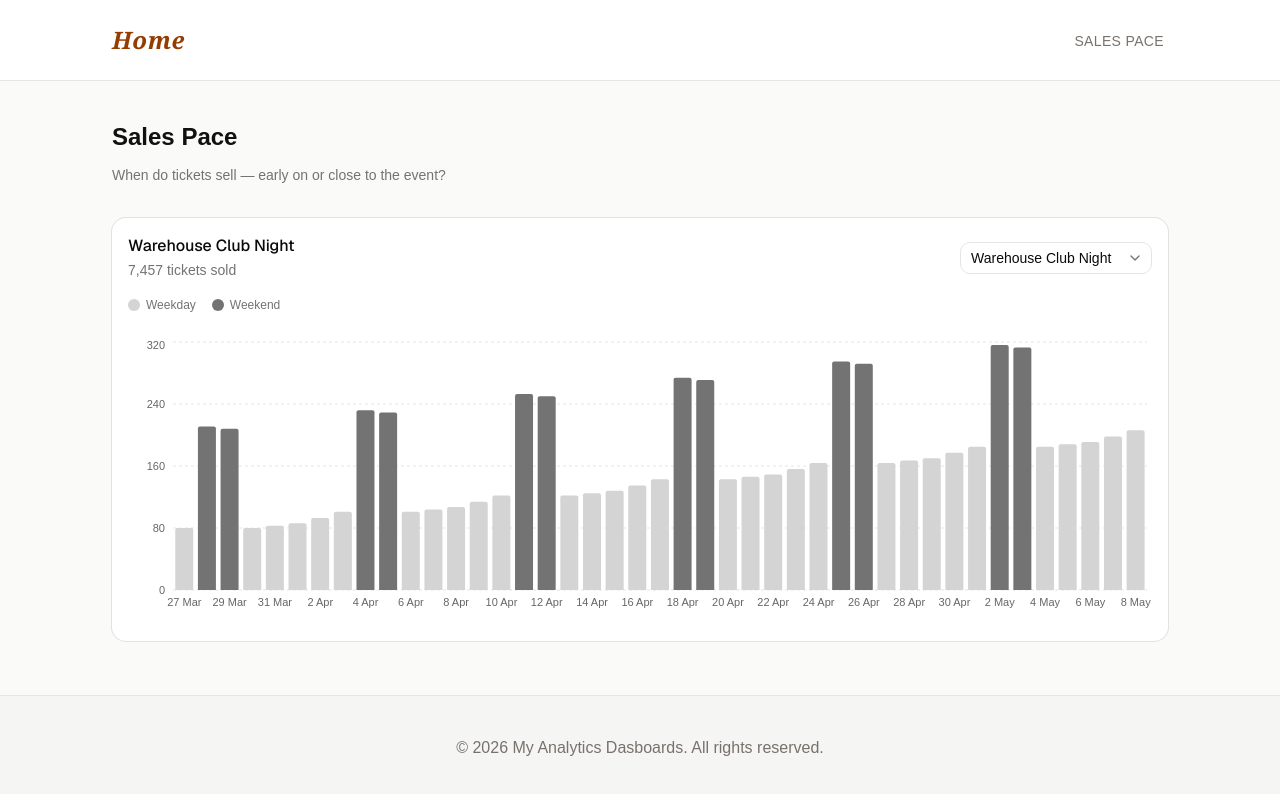
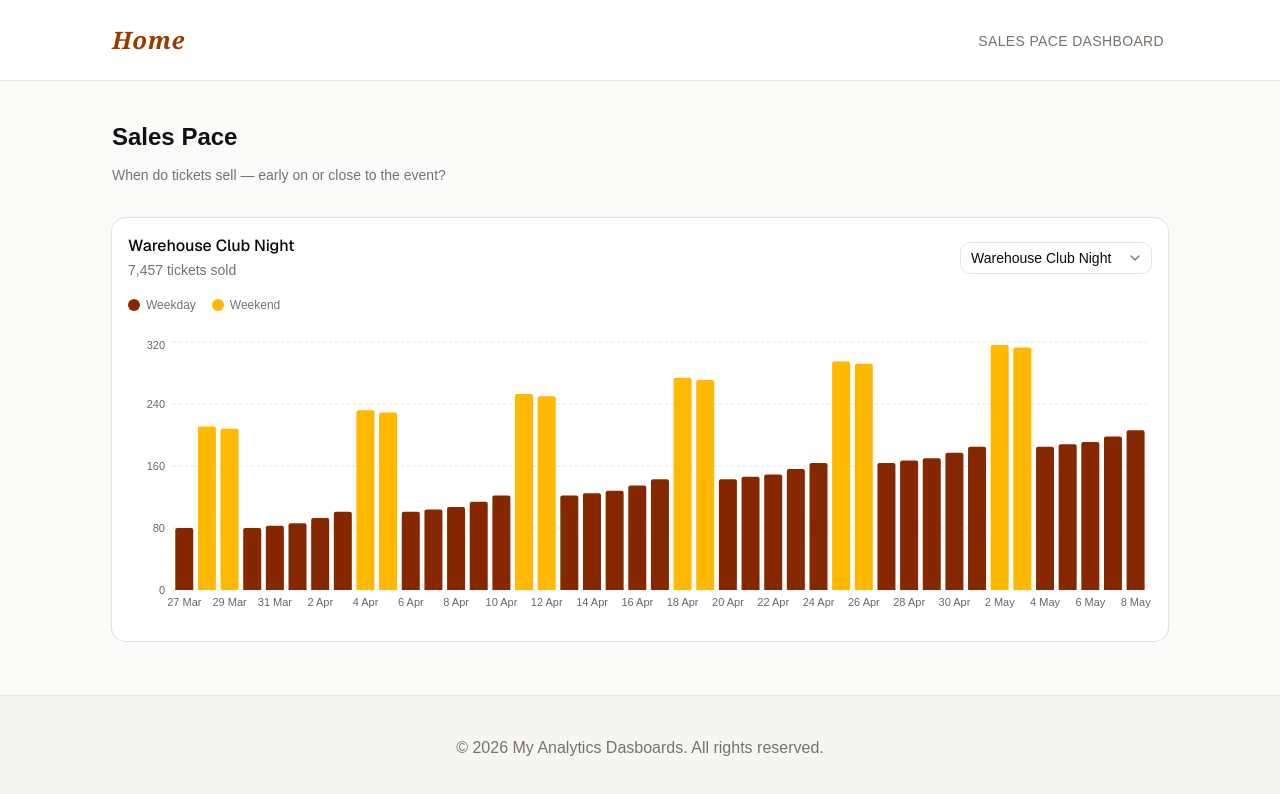
Before and after one commit to ijarquin/fatsoma, a Next.js app: page /dashboard/sales-pace in a window 1280 px wide. Shown: the top 794 px of the page. Built offline with nearby package versions, Linux system fonts and the light colour scheme.

Commit message:
ui: change the application colors

```diff
--- a/app/globals.css
+++ b/app/globals.css
@@ -97,8 +97,8 @@ ul {
   --border: oklch(0.922 0 0);
   --input: oklch(0.922 0 0);
   --ring: oklch(0.708 0 0);
-  --chart-1: oklch(0.87 0 0);
-  --chart-2: oklch(0.556 0 0);
+  --chart-1: oklch(0.416 0.14 44.8);
+  --chart-2: oklch(0.828 0.189 84.0);
   --chart-3: oklch(0.439 0 0);
   --chart-4: oklch(0.371 0 0);
   --chart-5: oklch(0.269 0 0);
@@ -132,8 +132,8 @@ ul {
   --border: oklch(1 0 0 / 10%);
   --input: oklch(1 0 0 / 15%);
   --ring: oklch(0.556 0 0);
-  --chart-1: oklch(0.87 0 0);
-  --chart-2: oklch(0.556 0 0);
+  --chart-1: oklch(0.416 0.14 44.8);
+  --chart-2: oklch(0.828 0.189 84.0);
   --chart-3: oklch(0.439 0 0);
   --chart-4: oklch(0.371 0 0);
   --chart-5: oklch(0.269 0 0);
--- a/app/layout.tsx
+++ b/app/layout.tsx
@@ -38,7 +38,7 @@ export default function RootLayout({
                       href="/dashboard/sales-pace"
                       className="tracking-wide uppercase inline-flex items-center px-1 pt-1 border-b-2 text-sm font-medium border-transparent text-stone-500 hover:border-amber-300 hover:text-stone-800"
                     >
-                      Sales Pace
+                      Sales Pace Dashboard
                     </Link>
                   </div>
                 </div>
--- a/components/sales-pace/SalesPaceCardChart.tsx
+++ b/components/sales-pace/SalesPaceCardChart.tsx
@@ -10,7 +10,8 @@ import {
 import type { EventSales } from "@/hooks/useEventsSaleData";
 
 const chartConfig = {
-  ticketsSold: { label: "Tickets Sold", color: "var(--chart-1)" },
+  weekday: { label: "Weekday", color: "var(--chart-1)" },
+  weekend: { label: "Weekend", color: "var(--chart-2)" },
 };
 
 export default function SalesPaceCardChart({
```
